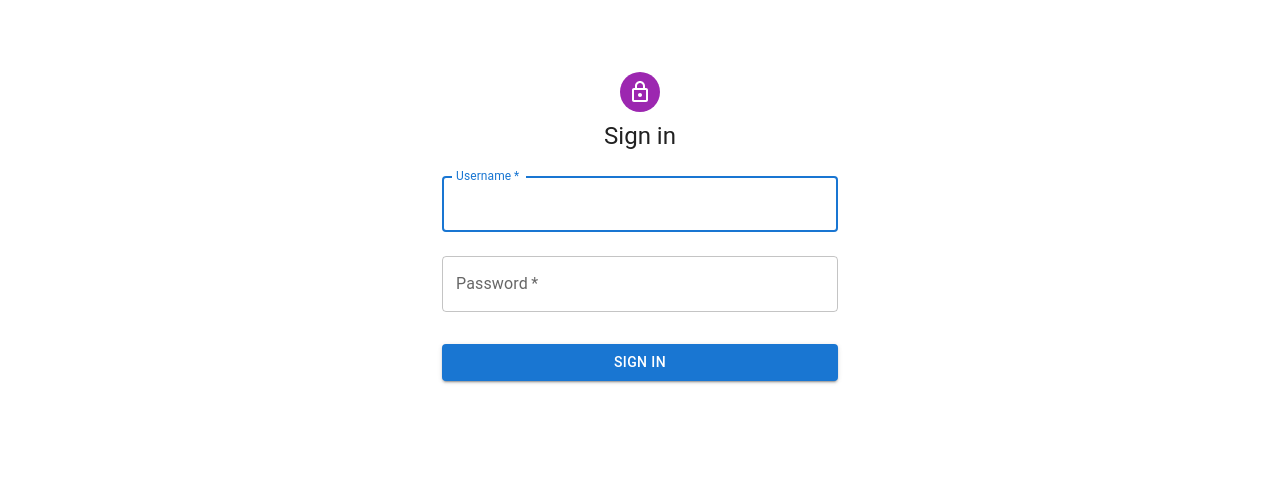
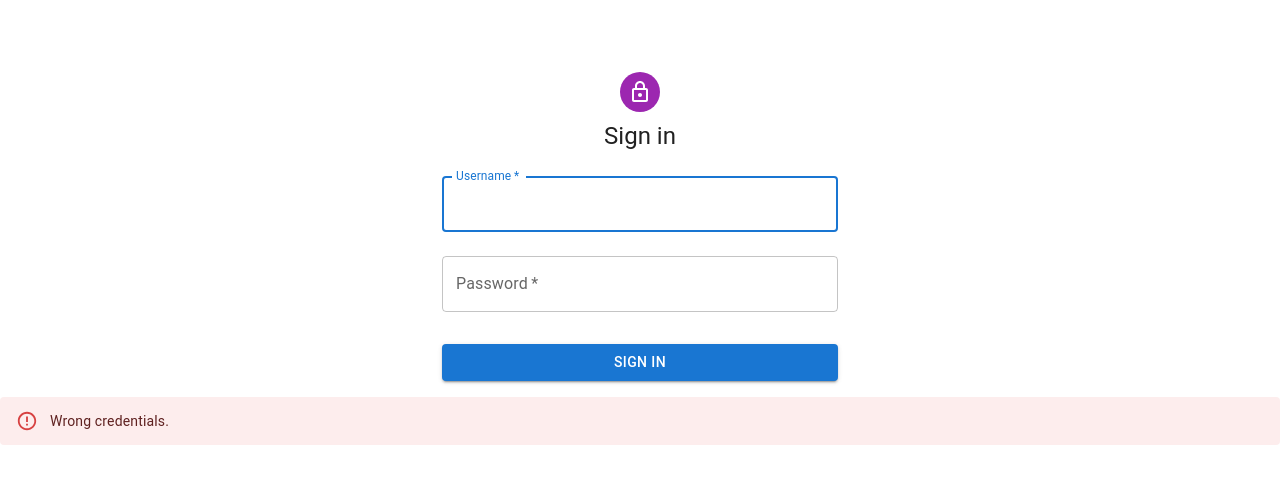
Before and after one commit to ghenadiib/apiPractice, a React (Vite) app: page / in a window 1280 px wide. Shown: the top 484 px of the page. Built offline with nearby package versions, Linux system fonts and the light colour scheme.

Commit message:
Added Alert if sign in failed

```diff
--- a/src/components/ProductList.tsx
+++ b/src/components/ProductList.tsx
@@ -12,6 +12,7 @@ import DeleteProduct from "./DeleteProduct";
 import EditProduct from "./EditProduct";
 import SignIn from "./SignIn";
 import { IsSignedInType, ProductContextType, Product } from "../models/product";
+import { Alert } from "@mui/material";
 
 export const URL = "https://dummyjson.com/products";
 
@@ -76,7 +77,10 @@ const ProductList = () => {
           <AddProduct />{" "}
         </div>
       ) : (
+        <>
         <SignIn />
+        <Alert severity="error">Wrong credentials.</Alert>
+        </>
       )}
       </SignedInContext.Provider>
     </ProductsContext.Provider>
```
